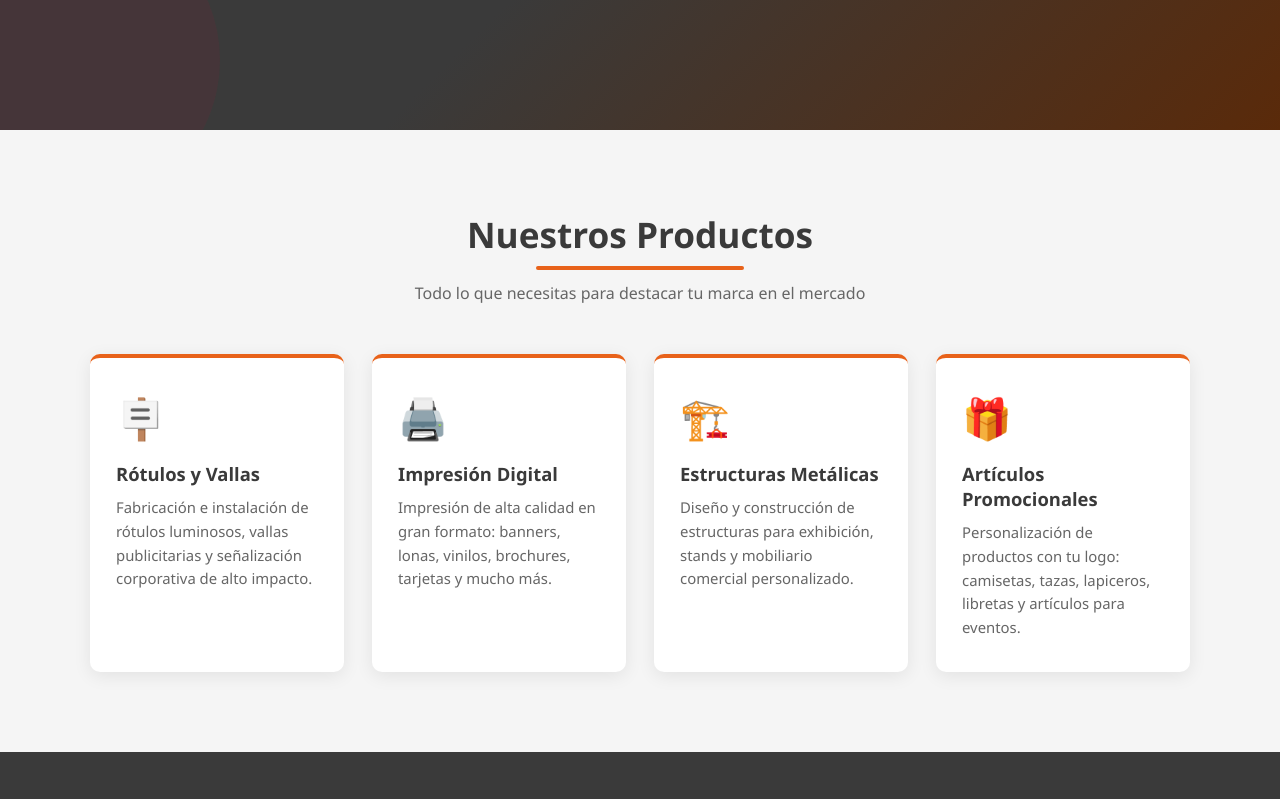
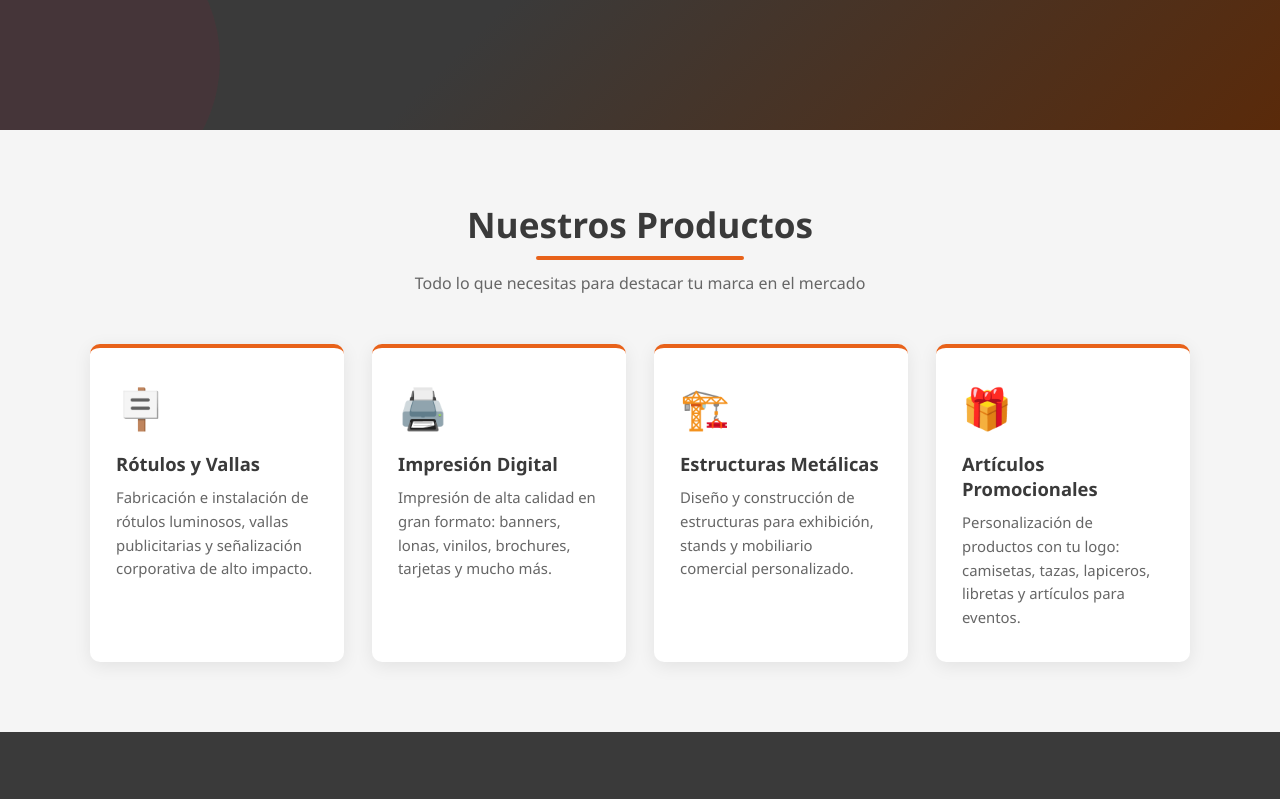
Before and after one commit to xergiozaldivar-hub/miportafolio, a plain HTML site: page index.html in a window 1280 px wide. Shown: the part 660-1459 px from the top of the page. Drawn offline with Linux system fonts and the light colour scheme.

Commit message:
Update index.html

```diff
--- a/index.html
+++ b/index.html
@@ -101,7 +101,7 @@
     .btn-primary:hover { background: #c9531a; transform: translateY(-2px); }
 
     /* ─── SECCIONES ─── */
-    section { padding: 80px 40px; }
+    section { padding: 70px 40px; }
 
     .section-title { text-align: center; margin-bottom: 50px; }
     .section-title h2 { font-size: 2.2rem; font-weight: 900; color: var(--carbon); display: inline-block; }
```
